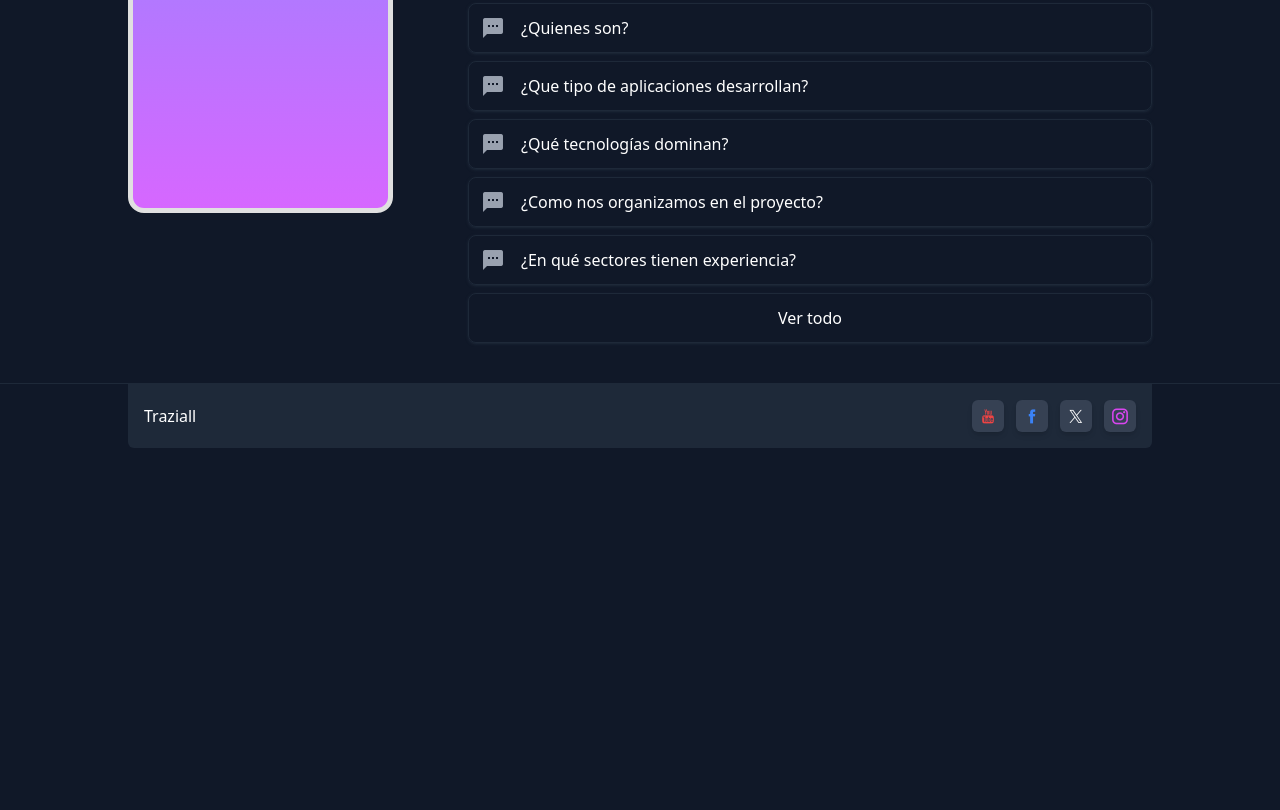
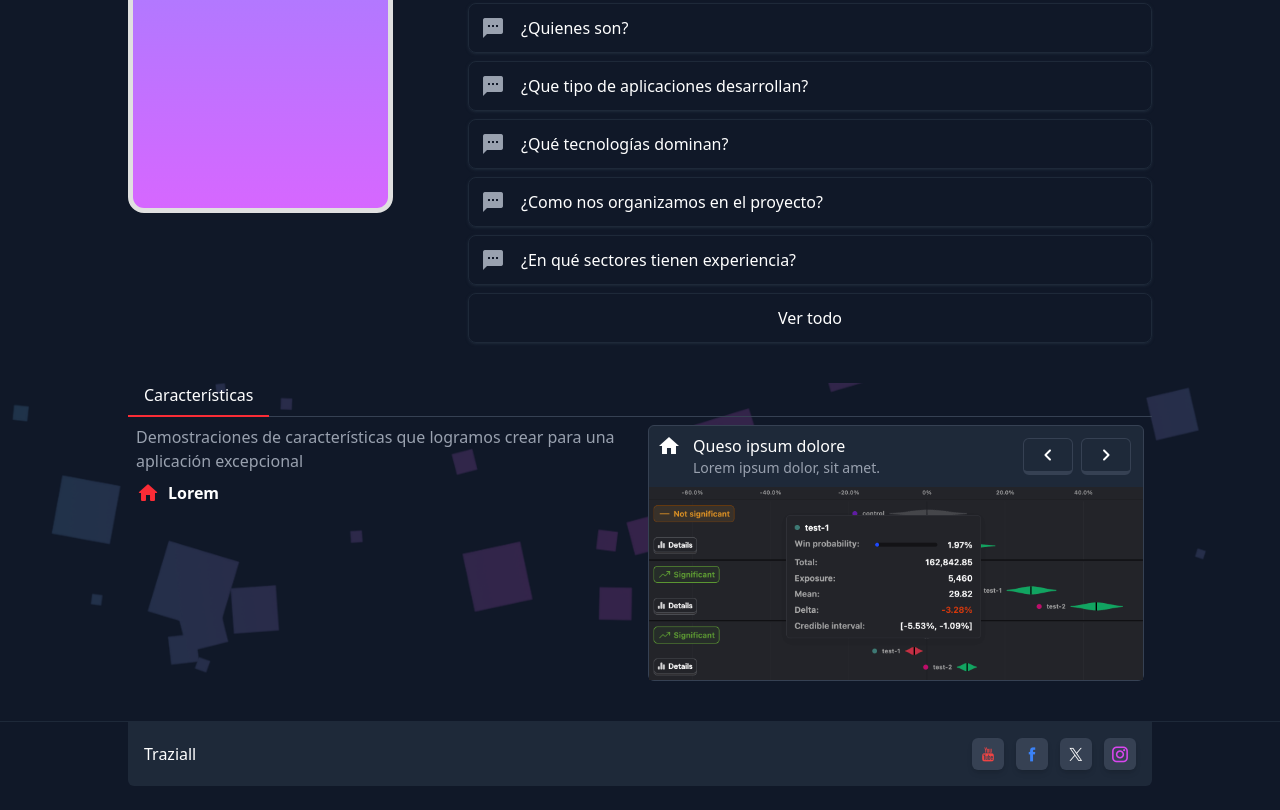
Before and after one commit to traziall/contactus, a website with bundled scripts: page index.html in a window 1280 px wide. Shown: the part 712-1522 px from the top of the page. Before the commit the page ends 1184 px from the top, so only its background shows below. Built offline with nearby package versions, Linux system fonts and the light colour scheme.

Commit message:
new section for feactures

```diff
--- /dev/null
+++ b/assets/ui/index-ui/tw/demo-apps.tailwind.css
@@ -0,0 +1,20 @@
+.tz-demoapps {
+    @apply bg-center bg-cover bg-no-repeat bg-fixed;
+    .body {
+        @apply mx-auto max-w-5xl mb-10;
+    }
+    menu {
+        @apply border-b mb-2 border-gray-700;
+        button {
+            @apply border-b-2 border-red-500 pb-2 -mb-px px-4 inline-block;
+        }
+    }
+    .nav {
+        @apply grid-cols-3 gap-4;
+    }
+    .watch {
+        button {
+            @apply border cursor-pointer border-gray-700 active:mb-[2px] active:translate-y-[2px] active:border-b-2 border-b-4 py-1 leading-0 px-3 rounded-md;
+        }
+    }
+}
--- /dev/null
+++ b/assets/ui/index-ui/tw/footer.tailwind.css
@@ -0,0 +1,15 @@
+.tz-footer {
+    @apply block pb-6 border-t border-gray-800 px-4;
+    > section {
+        @apply max-w-5xl mx-auto bg-gray-800 rounded-b-md p-4 grid grid-cols-2 gap-3 items-center;
+        > ul {
+            @apply flex justify-end gap-3 items-center;
+            li a {
+                @apply inline-block py-1 px-2 bg-gray-700 rounded-md shadow-md;
+            }
+        }
+    }
+    .content {
+        @apply w-auto;
+    }
+}
--- a/assets/ui/main.tailwind.css
+++ b/assets/ui/main.tailwind.css
@@ -8,3 +8,5 @@
 @import './index-ui/tw/implemet.tailwind.css';
 @import './index-ui/tw/qualities.tailwind.css';
 @import './index-ui/tw/step-skills.tailwind.css';
+@import './index-ui/tw/footer.tailwind.css';
+@import './index-ui/tw/demo-apps.tailwind.css';
--- /dev/null
+++ b/assets/vue/index/components/tz-footer.js
@@ -0,0 +1,24 @@
+import { socials } from '../helpers.js';
+
+export const tzFooter = {
+    data: () => ({
+        btns: socials
+    }),
+    template: /* html */`
+    <footer class="tz-footer">
+        <section>
+            <div class="content">
+                <p>Traziall</p>
+            </div>
+            <ul>
+                <template v-for="item in btns">
+                    <li>
+                        <a target="_blank" :href="item.path">
+                            <i :class="item.icon" :style="{ color: item.color }"></i>
+                        </a>
+                    </li>
+                </template>
+            </ul>
+        </section>
+    </footer>`,
+}
--- a/assets/vue/index/helpers.js
+++ b/assets/vue/index/helpers.js
@@ -32,7 +32,7 @@ export const socials = [
     },
     {
         target: true,
-        path: 'https://www.instagram.com/apockgraficos',
+        path: 'https://www.instagram.com/trazi.all',
         label: 'instagram',
         icon: 'icofont-instagram',
         color: '#d946ef'
--- a/assets/vue/index/main.js
+++ b/assets/vue/index/main.js
@@ -3,14 +3,16 @@ import { tzFrontanimate } from './components/tz-fronanimate.js';
 import { tzAnswerUs } from './components/answer-us.js';
 import { tzAnswerDevapp } from './components/answer-devapp.js';
 const { createApp } = Vue;
-import { clientEvent, socials } from './helpers.js';
+import { clientEvent } from './helpers.js';
 import { answerSkills } from './components/answer-skills.js';
 import { answerSchedule } from './components/answer-schedule.js';
 import { answerIndustries } from './components/answer-industries.js';
 import { tzPhone } from './components/tz-phone.js';
+import { tzFooter } from './components/tz-footer.js';
 
 createApp({
     components: {
+        "tz-footer": tzFooter,
         "tz-header": tzHeader,
         "tz-frontanimate": tzFrontanimate,
         "answer-us": tzAnswerUs,
@@ -36,8 +38,7 @@ createApp({
                 schedule: 'answer-schedule',
                 industries: 'answer-industries'
             },
-            respuestas: [],
-            redes: socials
+            respuestas: []
         };
     },
     methods: {
--- a/index.html
+++ b/index.html
@@ -74,23 +74,54 @@
                     </div>
                 </div>
             </section>
+            <section class="tz-demoapps" style="background-image: url('./assets/img/fondo-cuadrillos.png');">
+                <div class="body">
+                    <menu>
+                        <button type="button">
+                            Características
+                        </button>
+                    </menu>
+                    <div class="grid grid-cols-1 md:grid-cols-2 gap-4 px-2">
+                        <div class="nav">
+                            <ul>
+                                <li class="mb-2 text-gray-400">Demostraciones de características que logramos crear para una aplicación excepcional</li>
+                                <li class="flex items-center">
+                                    <i class="mir mi-home text-red-500"></i>
+                                    <span class="font-semibold ml-2">Lorem</span>
+                                </li>
+                            </ul>
+                        </div>
+                        <div class="watch">
+                            <div class="block bg-gray-800 border border-gray-700 rounded-md">
+                                <header class="flex justify-between">
+                                    <div class="flex gap-3 p-2">
+                                        <div class="tw-icon">
+                                            <i class="mi mi-home"></i>
+                                        </div>
+                                        <div>
+                                            <h6>Queso ipsum dolore</h6>
+                                            <p class="text-sm text-gray-400">Lorem ipsum dolor, sit amet.</p>
+                                        </div>
+                                    </div>
+                                    <div class="flex justify-end gap-2 p-3">
+                                        <button type="button">
+                                            <i class="mir mi-chevron_left"></i>
+                                        </button>
+                                        <button type="button">
+                                            <i class="mir mi-chevron_right"></i>
+                                        </button>
+                                    </div>
+                                </header>
+                                <div>
+                                    <img src="assets/img/exp_screenshot_dark_a595173bb4.png" alt="">
+                                </div>
+                            </div>
+                        </div>
+                    </div>
+                </div>
+            </section>
         </main>
-        <footer class="block pb-6 border-t border-gray-800 px-4">
-            <div class="max-w-5xl mx-auto bg-gray-800 rounded-b-md p-4 grid grid-cols-2 gap-3 items-center">
-                <div>
-                    <p>Traziall</p>
-                </div>
-                <ul class="flex justify-end gap-3 items-center">
-                    <template v-for="item in redes">
-                        <li>
-                            <a class="inline-block py-1 px-2 bg-gray-700 rounded-md shadow-md" target="_blank" :href="item.path">
-                                <i :class="item.icon" :style="{ color: item.color }"></i>
-                            </a>
-                        </li>
-                    </template>
-                </ul>
-            </div>
-        </footer>
+        <tz-footer></tz-footer>
     </div>
     <script src="assets/vendor/vue/vue-v3.js"></script>
     <script type="module" src="assets/vue/index/main.js"></script>
```
Also changed, not shown: assets/img/exp_screenshot_dark_a595173bb4.png (added), assets/img/fondo-cuadrillos.png (added), assets/img/traziall-2-logo.jpg, assets/img/traziall-logo-b.png, assets/img/traziall-logo.png, assets/ui/tw.css.
